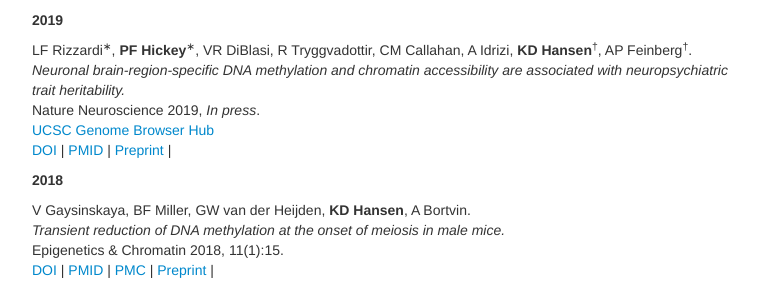
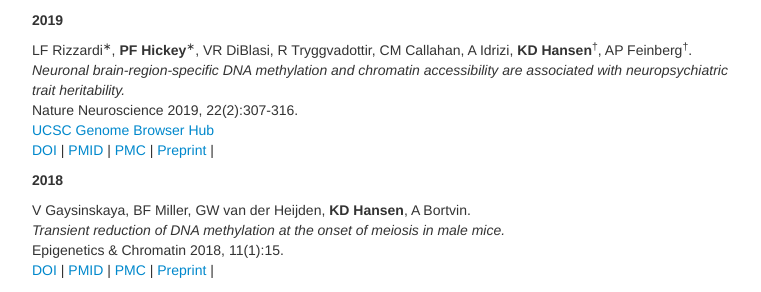
Before and after one commit to hansenlab/hansenlab.github.io, a Jekyll site: the page built from 02-pubs.md, in a window 1280 px wide and 900 px high, scrolled down 634 px. Shown: the part 158-450 px from the top of the window, without its empty margins (258-1019 px from the left). Built offline with Jekyll 4.4.1, drawn with Linux system fonts in a browser that asks for light colours; comment, search, counter and statistics services are not loaded.

Commit message:
updated pubs

```diff
--- a/02-pubs.md
+++ b/02-pubs.md
@@ -58,10 +58,11 @@ Computational Biology
 
 LF Rizzardi<sup>&lowast;</sup>, **PF Hickey**<sup>&lowast;</sup>, VR DiBlasi, R Tryggvadottir, CM Callahan, A Idrizi, **KD Hansen**<sup>&dagger;</sup>, AP Feinberg<sup>&dagger;</sup>.
 _Neuronal brain-region-specific DNA methylation and chromatin accessibility are associated with neuropsychiatric trait heritability._
-Nature Neuroscience 2019, _In press_.
+Nature Neuroscience 2019, 22(2):307-316.
 [UCSC Genome Browser Hub](http://genome.ucsc.edu/cgi-bin/hgTracks?db=hg19&hubUrl=https://s3.us-east-2.amazonaws.com/brainepigenome/hub.txt)
 [DOI](https://doi.org/10.1038/s41593-018-0297-8) |
 [PMID](http://www.ncbi.nlm.nih.gov/pubmed/30643296) |
+[PMC](http://www.ncbi.nlm.nih.gov/pmc/articles/PMC6348048) |
 [Preprint](https://doi.org/10.1101/120386) |
 <span data-badge-type="4" data-doi="10.1038/s41593-018-0297-8" data-hide-no-mentions="true" class="altmetric-embed"> </span>
 
```
